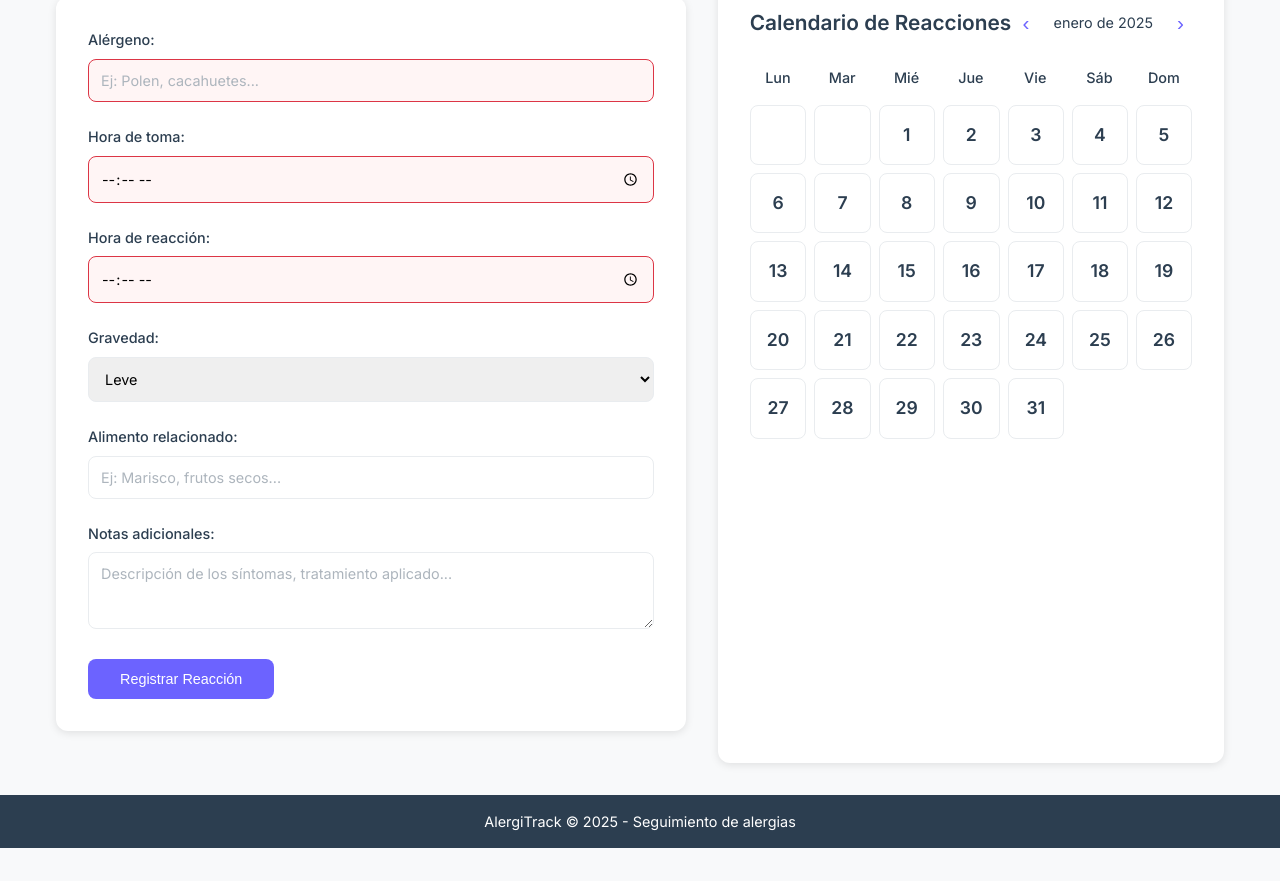
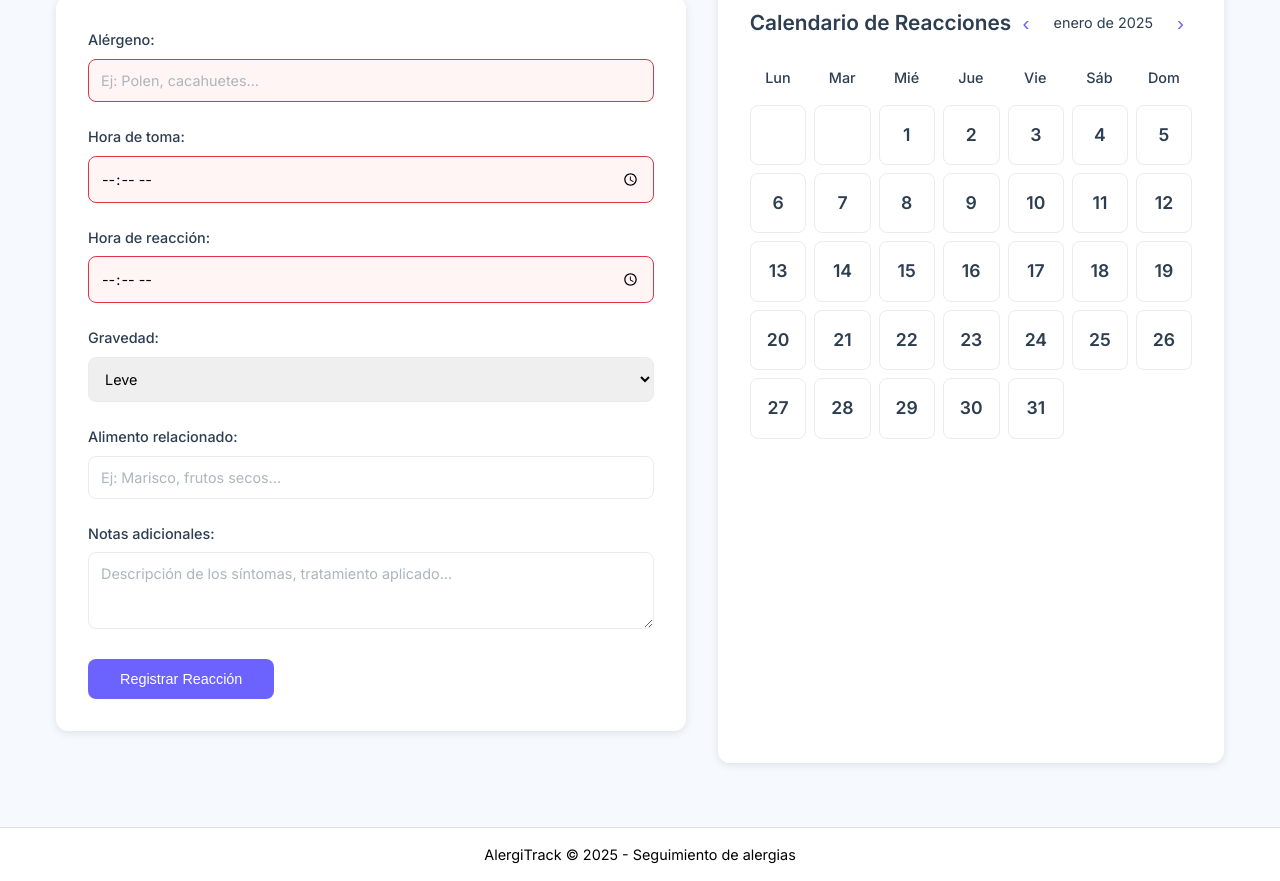
Before and after one commit to agujaseo/AllerTrack, a website: page index.html in a window 1280 px wide. Shown: the part 246-1127 px from the top of the page. Before the commit the page ends 1094 px from the top, so only its background shows below. Drawn offline with Linux system fonts and the light colour scheme.

Commit message:
Actualización de estilos del footer

```diff
--- a/styles.css
+++ b/styles.css
@@ -1,7 +1,7 @@
 :root {
     --color-primario: #6C63FF;
     --color-secundario: #FF6584;
-    --color-fondo: #F8F9FA;
+    --color-fondo: #f6faff;
     --color-texto: #2C3E50;
     --color-borde: #E9ECEF;
     --color-exito: #28A745;
@@ -651,11 +651,12 @@ button[type="submit"]:hover {
 }
 
 footer {
-    background: var(--color-texto);
-    color: white;
+    background-color: white;
+    color: black;
     text-align: center;
     padding: 1rem;
-    margin-top: auto;
+    margin-top: 2rem;
+    border-top: 1px solid #ddd;
 }
 
 .notificacion {
```
